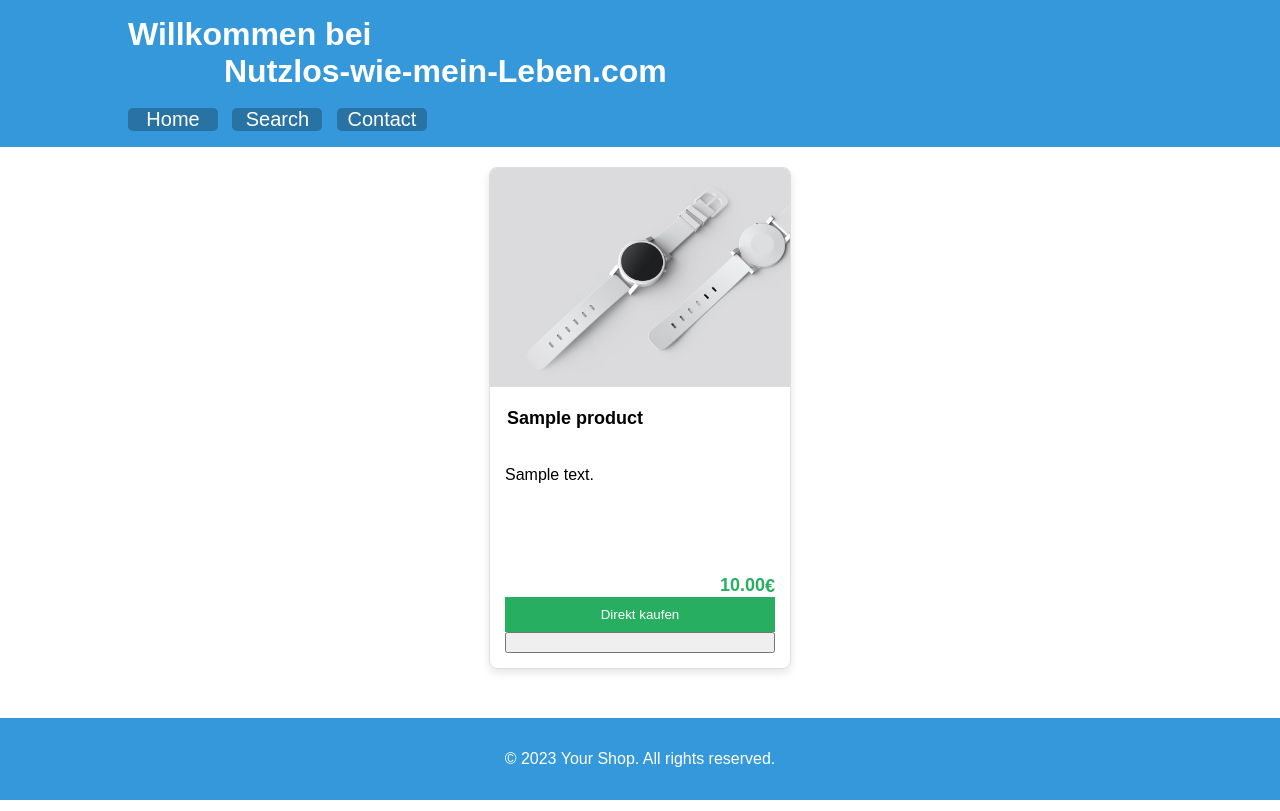
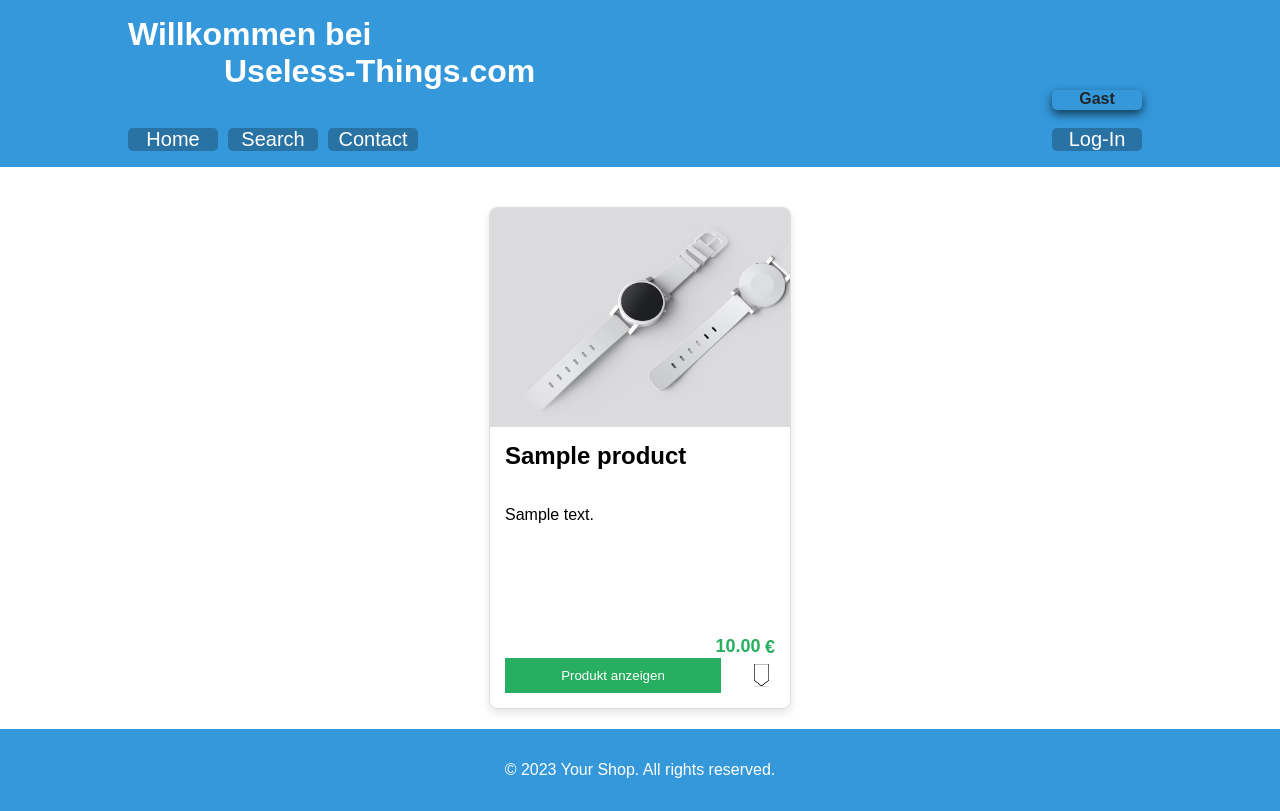
Before and after one commit to DosenSuppe/online_shop, a PHP site: page /PHP/ in a window 1280 px wide. Run offline with PHP 8.4, Linux system fonts and the light colour scheme; tables that the repository leaves empty hold one stand-in row (values such as "Sample post").

Commit message:
updates everybody, updates

```diff
--- a/com/js/app.js
+++ b/com/js/app.js
@@ -1,50 +1,9 @@
-document.addEventListener("DOMContentLoaded", function() {
-    // Sample product data (replace with your actual data)
-    const products = [
-      { imgSrc: "src/img/product.jpg", name: "Product 1", description: "Lorem ipsum Lorem ipsum Lorem ipsum Lorem ipsum Lorem ipsum Lorem ipsumLorem ipsum Lorem ipsum Lorem ipsum Lorem ipsum Lorem ipsum Lorem ipsum Lorem ipsum Lorem ipsum dolor sit amet, consectetur adipiscing elit.", price: "19.99" },
-      { imgSrc: "src/img/product2.jpg", name: "Product 2", description: "Short description.", price: "211234.99" },
-      { imgSrc: "src/img/product2.jpg", name: "Product 2", description: "Short description.", price: "24.99" },
-      { imgSrc: "src/img/product.jpg", name: "Product 1", description: "Lorem ipsum Lorem ipsum Lorem ipsum Lorem ipsum Lorem ipsum Lorem ipsum dolor sit amet, consectetur adipiscing elit.", price: "19.99" },
-      { imgSrc: "src/img/product2.jpg", name: "Product 2", description: "Short description.", price: "24.99" },
-      { imgSrc: "src/img/product2.jpg", name: "Product 2", description: "Short description.", price: "24.99" },
-      { imgSrc: "src/img/product.jpg", name: "Product 1", description: "Lorem ipsum Lorem ipsum Lorem ipsum Lorem ipsum Lorem ipsum Lorem ipsum dolor sit amet, consectetur adipiscing elit.", price: "19.99" },
-      { imgSrc: "src/img/product2.jpg", name: "Product 2", description: "Short description.", price: "24.99" },
-      { imgSrc: "src/img/product2.jpg", name: "Product 2", description: "Short description.", price: "24.99" },
-      // Add more products as needed
-    ];
+function addWishlist(productId) {
+  const image = document.getElementById("wish-for-" + productId);
 
-    const productContainer = document.getElementById("product-container");
-
-    // Populate products
-    products.forEach(product => {
-      const productSection = document.createElement("section");
-      productSection.classList.add("product");
-
-      productSection.innerHTML = `
-        <img src="${product.imgSrc}" alt="${product.name}">
-        <form action="./com/php/action/PutInCard.php" method="GET" class="product-info">
-          <h2>
-              <input type="text" name="product" value="${product.name}" readonly>
-          </h2>
-
-          <p class="description">${product.description}</p>
-          <div class="price-container">
-            <input type="text" class="price" name="price" value="${product.price}" readonly>
-            <span>€</span>
-          </div>
-
-          <input type="submit" value="Add to Cart">
-        </form>
-      `;
-
-      productContainer.appendChild(productSection);
-
-      // Truncate description if too long
-      const descriptionElement = productSection.querySelector(".description");
-      const maxLength = 150;
-
-      if (descriptionElement.textContent.length > maxLength) {
-        descriptionElement.textContent = descriptionElement.textContent.substring(0, maxLength).trim() + "...";
-      }
-    });
-  });
+  if (image.getAttribute("src") == "src/img/wish_no.png") {
+    image.setAttribute("src", "src/img/wish_yes.png");
+  } else {
+    image.setAttribute("src", "src/img/wish_no.png");
+  }
+}
--- a/com/php/action/PutInCard.php
+++ /dev/null
@@ -1,6 +0,0 @@
-<?php
-
-    echo $_GET["price"]."<br>";
-    echo $_GET["product"];
-
-?>
--- a/com/php/site/DisplayProducts.php
+++ b/com/php/site/DisplayProducts.php
@@ -2,11 +2,11 @@
 
     include_once("./library/php/sqlServer.php");
 
-    $products = sqlLoadData("products", "SELECT productName, price, productDescription FROM products;");
+    $products = sqlLoadData("SELECT productId, productName, price, productDescription FROM products;");
 
     while ($product = $products->fetch_assoc())
     {
-
+        $productId = $product["productId"];
         $productName = $product["productName"];
         $productPrice = $product["price"];
         $productThumbnail = "src/img/product.jpg";
@@ -16,16 +16,27 @@
             $productDescription = strtok(wordwrap($productDescription, 150, "...\n"), "\n");
         }
 
-        echo "<section class=\"product\">";
-        echo "<img src=\"$productThumbnail\" alt=\"$productName\">";
-        echo "<form action=\"./com/php/action/PutInCard.php\" method=\"GET\" class=\"product-info\">";
-        echo "<h2> <input type=\"text\" name=\"product\" value=\"$productName\" readonly> </h2>";
-        echo "<p class=\"description\">$productDescription</p>";
-        echo "<div class=\"price-container\">";
-        echo "<input type=\"text\" class=\"price\" name=\"price\" value=\"$productPrice\" readonly>";
-        echo "<span>€</span></div>";
-        echo "<input type=\"submit\" value=\"Direkt kaufen\">";
-        echo "<input type=\"button\" class=\"putInCart\"></form></section>";
+        echo <<<HTML
+        <section class="product">
+            <img src="$productThumbnail" alt="$productName">
+            <form action="./com/php/action/ShowProduct.php" method="GET" class="product-info">
+                <h2>$productName</h2>
+                <input class="hide-this" type="text" name="productId" value="$productId" readonly>
+
+                <p class="description">$productDescription</p>
+                <div class="price-container">
+                    <a class="price">$productPrice</a>
+                    <span>€</span>
+                </div>
+                <div class="button-container">
+                    <input type="submit" value="Produkt anzeigen">
+                    <button onClick="addWishlist('$productId');" type="button" class="wishButton">
+                        <img id="wish-for-$productId" src="src/img/wish_no.png">
+                    </button>
+                </div>
+            </form>
+        </section>
+        HTML;
 
     }
 
--- a/com/styles/styles.css
+++ b/com/styles/styles.css
@@ -1,3 +1,4 @@
+
 body {
     font-family: 'Arial', sans-serif;
     margin: 0;
@@ -8,7 +9,41 @@ body {
     min-height: 100vh;
 }
 
+/*
+    user login-info top right
+    displays either logged-in account or "guest"
+*/
+.user-account-div {
+    text-align: center;
 
+    display: flex;
+
+    /*
+        width has to be edited whenever loading a user's account name
+        if too small, site will fuck up
+        if too big, site will fuck up more
+
+        min. : 90px
+        max. : 150px
+    */
+    width: 90px;
+
+    margin-left: auto;
+    margin-right: 10px;
+}
+
+.user-account-display {
+    box-shadow: 0 4px 10px #133952;
+    color: #20272b;
+    font-weight: bold;
+    border-radius: 5px;
+    height: 20px;
+    width: inherit;
+}
+
+/*
+    title/ navigation bar
+*/
 .container {
     width: 80%;
     margin: 0 auto;
@@ -28,11 +63,15 @@ nav ul {
     list-style: none;
     padding: 0;
     margin: 0;
+    display: flex;
 }
 
 nav ul li {
-    display: inline;
     margin-right: 10px;
+}
+
+nav ul li:last-child {
+    margin-left: auto;
 }
 
 nav div {
@@ -57,7 +96,10 @@ nav div:hover {
     border-radius: 5px;
 }
 
-main {
+/*
+    display layout for the products
+*/
+main.container {
     display: flex;
     flex-wrap: wrap;
     justify-content: space-around;
@@ -65,9 +107,12 @@ main {
     flex-grow: 1;
 }
 
+/*
+    Box-Design for the products
+*/
 .product {
     width: 300px;
-    margin: 20px 0;
+    margin: 20px 10px;
     border: 1px solid #ddd;
     border-radius: 8px;
     overflow: hidden;
@@ -134,27 +179,47 @@ main {
     margin-top: 10px;
 }
 
-
+/* button to view more details about the product */
 input[type="submit"] {
     background-color: #27ae60;
     color: #fff;
     padding: 10px;
     border: none;
     cursor: pointer;
-    width: 100%;
+    width: 80%; /* Adjust as needed was 100% */
 }
 
-.putInCart {
-    background-image: url("../../src/img/cart.png") no-repeat scroll 7px 7px;
+/* this somehow handled the two-buttons-problem with view-product and wishlist-product */
+/* DO NOT EDIT, IT WAS A PAIN TO GET IT RIGHT */
+.button-container {
+    display: flex;
+    justify-content: space-between;
 }
 
-button:hover {
+.wishButton {
+    background: transparent;
+    border: none !important;
+    font-size:0;
+}
+
+.button-container img {
+    width: 15px; /* Adjust as needed */
+    height: 22px; /* Adjust as needed */
+}
+
+input[type="submit"]:hover {
     background-color: #219d54;
 }
 
+/* foot-note of the website, displays copyright/ contact infos */
 footer {
     background-color: #3498db;
     color: #fff;
     padding: 1rem 0;
     text-align: center;
 }
+
+/* hides everything with this class */
+.hide-this {
+    display: none;
+}
--- a/index.php
+++ b/index.php
@@ -4,20 +4,27 @@
     <meta charset="UTF-8">
     <meta name="viewport" content="width=device-width, initial-scale=1.0">
     <link rel="stylesheet" href="./com/styles/styles.css">
-    <title>Nutzlos-wie-mein-Leben.com</title>
+    <title>Useless-Things.com</title>
 </head>
 <body>
 
   <header>
     <div class="container">
       <h1>Willkommen bei</h1>
-      <h1>&emsp;&emsp;&emsp;Nutzlos-wie-mein-Leben.com</h1>
+      <h1>&emsp;&emsp;&emsp;Useless-Things.com</h1>
+
+      <div class="user-account-div">
+        <a class="user-account-display">Gast</a>
+      </div>
+
       <br>
+
       <nav>
         <ul>
           <li><div><a href="./index.php">Home</a></div></li>
           <li><div><a href="#">Search</a></div></li>
           <li><div><a href="#">Contact</a></div></li>
+          <li><div><a href="#">Log-In</a></div></li>
         </ul>
       </nav>
     </div>
@@ -36,9 +43,6 @@
     </div>
   </footer>
 
-  <!--        !!! IMPORTANT !!!
-      java script loader is depricated
-  -->
-  <!-- script src="./com/js/app.js"></script -->
+  <script src="./com/js/app.js"></script>
 </body>
 </html>
--- a/library/php/sqlServer.php
+++ b/library/php/sqlServer.php
@@ -6,7 +6,7 @@
     /**
      * loading data from a table
      */
-    function sqlLoadData($tableName, $sqlQuery) {
+    function sqlLoadData($sqlQuery) {
         $sqlConnection = mysqli_connect("127.0.0.1", "root", "", "shop_project");
 
         $result = mysqli_query($sqlConnection, $sqlQuery);
@@ -19,7 +19,7 @@
     /**
      * saves data to table
      */
-    function sqlSaveData($tableName, $data) {
+    function sqlSaveData($data) {
         $sqlConnection = mysqli_connect("127.0.0.1", "root", "", "shop_project");
 
 
```
Also changed, not shown: com/php/action/ShowProduct.php (added, +111 -0 lines), com/styles/displayStyle.css (added, +60 -0 lines), src/img/de-AT.png (added), src/img/de-CH.png (added), src/img/de-DE.png (added), src/img/en-EN.png (added), src/img/en-US.png (added), src/img/wish_no.png (added), src/img/wish_yes.png (added).
